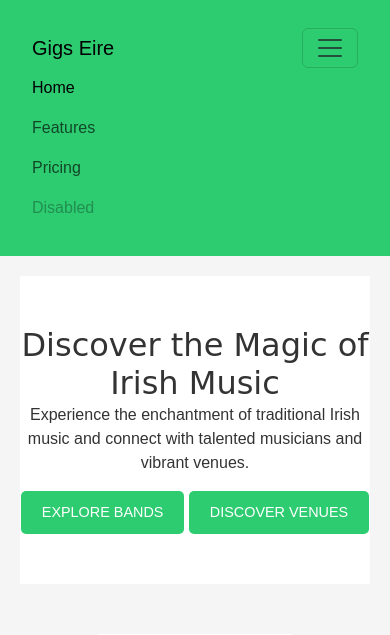
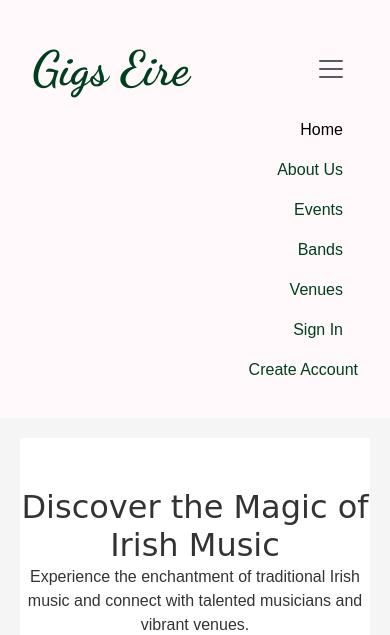
Before and after one commit to Aaron-Dolan/Gigs-Eire, a PHP site: page / in a window 390 px wide, after a click that opens the changed part. Shown: the top 635 px of the page. Run offline with PHP 8.4, Linux system fonts and the light colour scheme.

Commit message:
Styled responsive navbar

```diff
--- a/index.html
+++ b/index.html
@@ -19,7 +19,7 @@
   <header>
     <nav class="navbar navbar-expand-lg">
       <div class="container-fluid">
-        <a class="navbar-brand" href="#">Gigs Eire</a>
+        <a class="navbar-brand" href="index.html">Gigs Eire</a>
         <button class="navbar-toggler" type="button" data-bs-toggle="collapse" data-bs-target="#navbarNav"
           aria-controls="navbarNav" aria-expanded="false" aria-label="Toggle navigation">
           <span class="navbar-toggler-icon"></span>
@@ -27,16 +27,25 @@
         <div class="collapse navbar-collapse" id="navbarNav">
           <ul class="navbar-nav">
             <li class="nav-item">
-              <a class="nav-link active" aria-current="page" href="#">Home</a>
+              <a class="nav-link active" aria-current="page" href="index.html">Home</a>
             </li>
             <li class="nav-item">
-              <a class="nav-link" href="#">Features</a>
+              <a class="nav-link" href="aboutus.html">About Us</a>
             </li>
             <li class="nav-item">
-              <a class="nav-link" href="#">Pricing</a>
+              <a class="nav-link" href="events.html">Events</a>
             </li>
             <li class="nav-item">
-              <a class="nav-link disabled">Disabled</a>
+              <a class="nav-link" href="bands.html">Bands</a>
+            </li>
+            <li class="nav-item">
+              <a class="nav-link" href="venues.html">Venues</a>
+            </li>
+            <li class="nav-item">
+              <a class="nav-link" href="register.html">Sign In</a>
+            </li>
+            <li class="nav-item">
+              <a class="nav-link" href="login.html">Create Account</a>
             </li>
           </ul>
         </div>
--- a/styles.css
+++ b/styles.css
@@ -862,6 +862,38 @@ body {
 }
 
 /****************** Start: Navbar Styling*/
+/****** Notes
+* Need to remove active border from burger menu
+* Add background color???
+* Style Sign in and Create Account buttons
+*/
+header,
+.navbar {
+    background-color: #FFF9FB;
+}
 
+.navbar-brand {
+    font-family: 'Dancing Script', cursive;
+    font-size: 3rem;
+    font-weight: 700;
+    color: #003E1F;
+}
+
+.navbar-toggler {
+    border: none;
+    color: #003E1F;
+}
+
+#navbarNav {
+    justify-content: flex-end;
+}
+
+.nav-item a {
+    color: #003E1F;
+}
+
+.navbar-nav {
+    align-items: flex-end;
+}
 
 /****************** End: Navbar Styling*/
```
